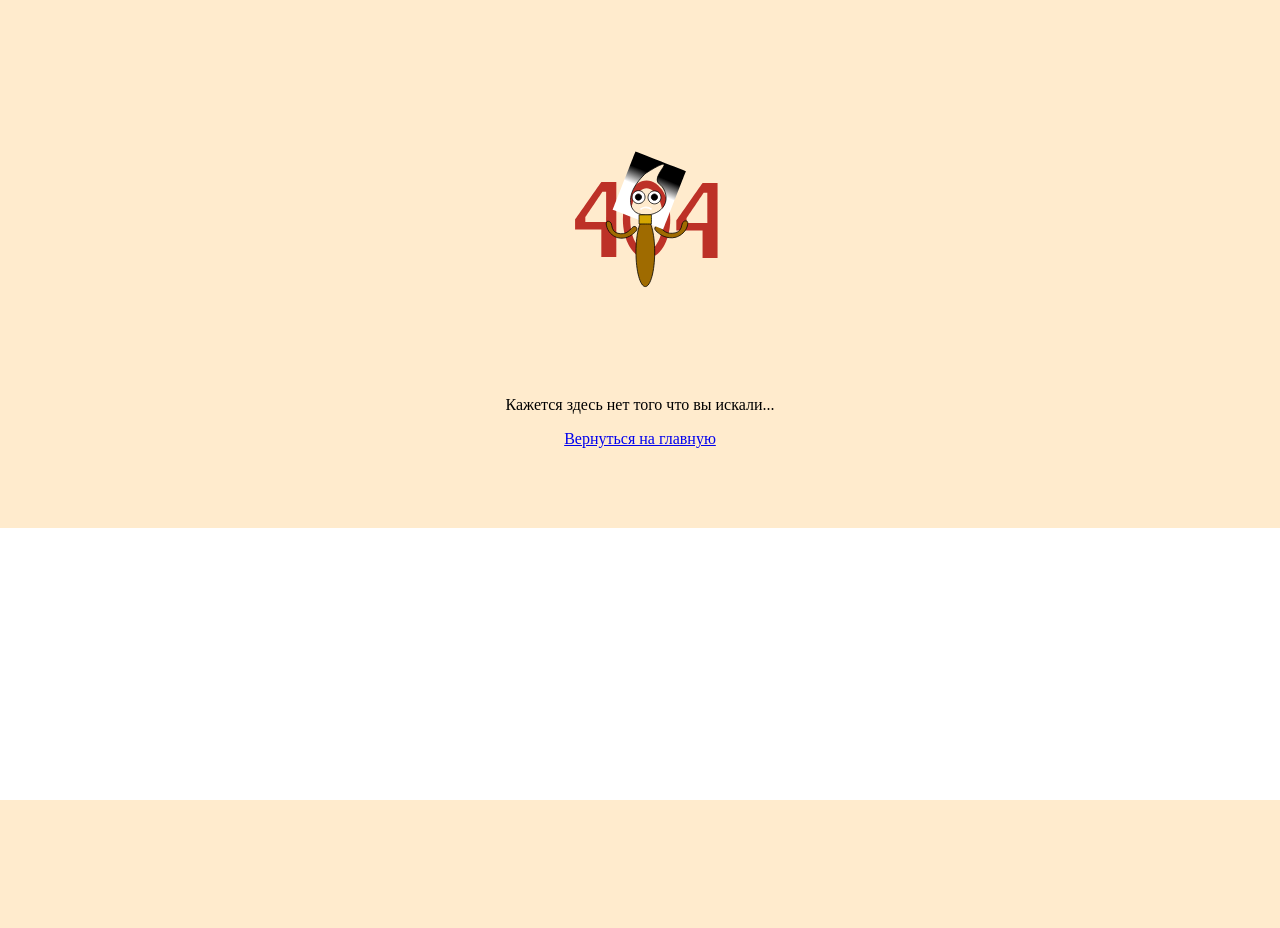
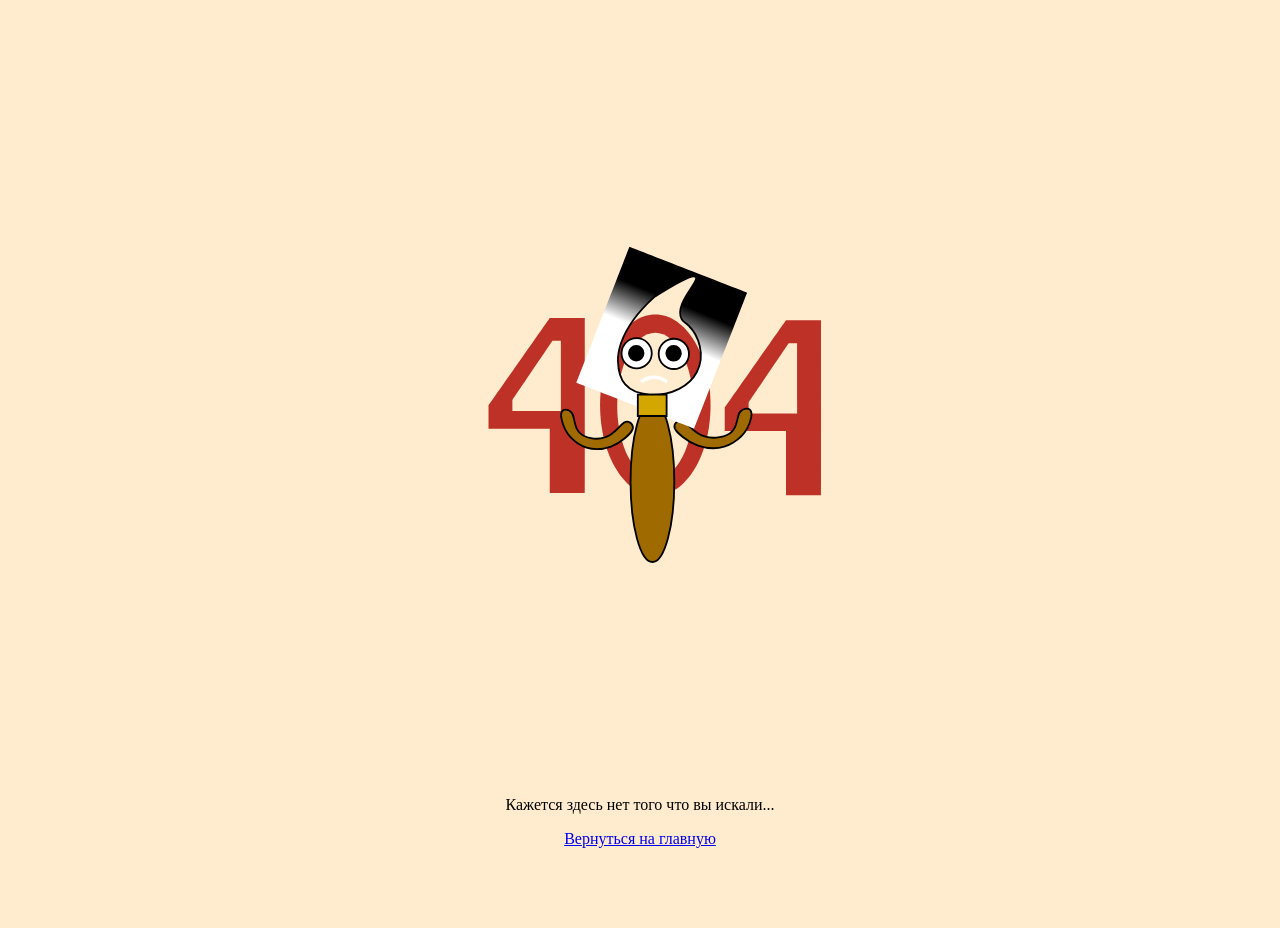
Before and after one commit to yanlikliff2/yanko_site_v2, a Flask app: template src/templates/404.html in a window 1280 px wide. Before the commit the page ends 800 px from the top, so only its background shows below. Run offline with Flask 3, Linux system fonts and the light colour scheme; the template is opened without the code that fills it, so the values that code supplies are empty.

Commit message:
Update 404.html

```diff
--- a/src/templates/404.html
+++ b/src/templates/404.html
@@ -14,7 +14,7 @@
             <lottie-player
                 src="{{ url_for('static', filename='404_anim.json') }}"
                 background="transparent" speed="1"
-                style="width: 300px; height: 300px; margin: auto;"
+                style="width: 700px; height: 700px; margin: auto;"
                 loop autoplay>
             </lottie-player>
             <p>
```
